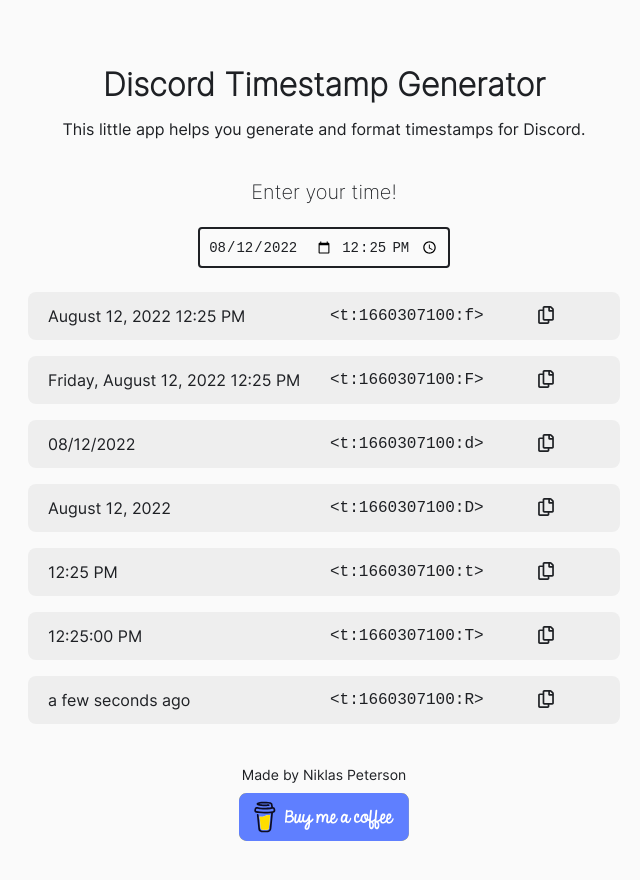
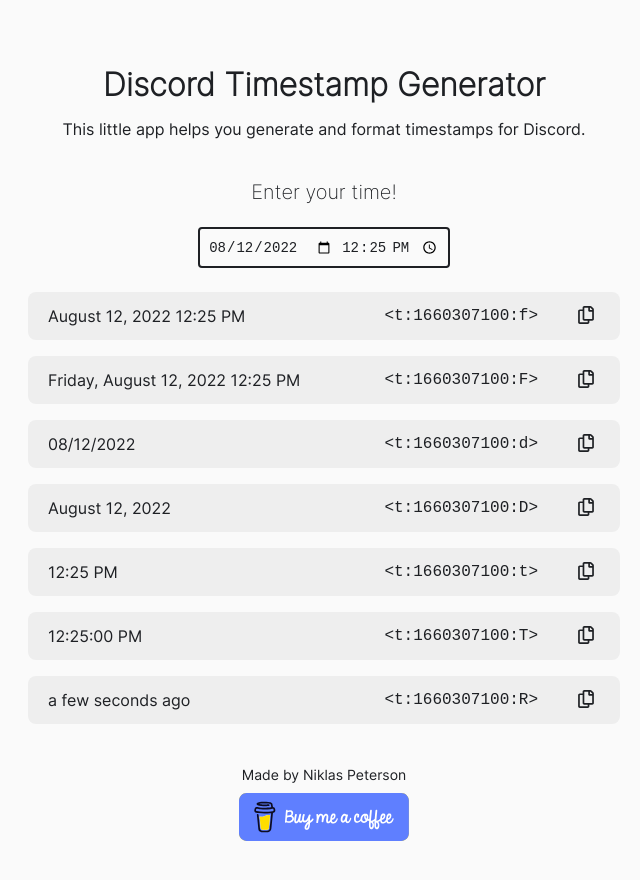
Before and after one commit to NiklasPeterson/timestamps, a Next.js app: page / in a window 1280 px wide. Shown: the top 880 px of the page, without its empty margins (316-956 px from the left). Built offline with nearby package versions, Linux system fonts and the light colour scheme.

Commit message:
potential fix for column inside row's css

```diff
--- a/components/Row.jsx
+++ b/components/Row.jsx
@@ -28,7 +28,7 @@
   flex: 1.5;
   padding: 4px;
 
-  :last-child {
+  &:last-child {
     flex: 1;
     @media (max-width: 812px) {
       flex: 0;
```
